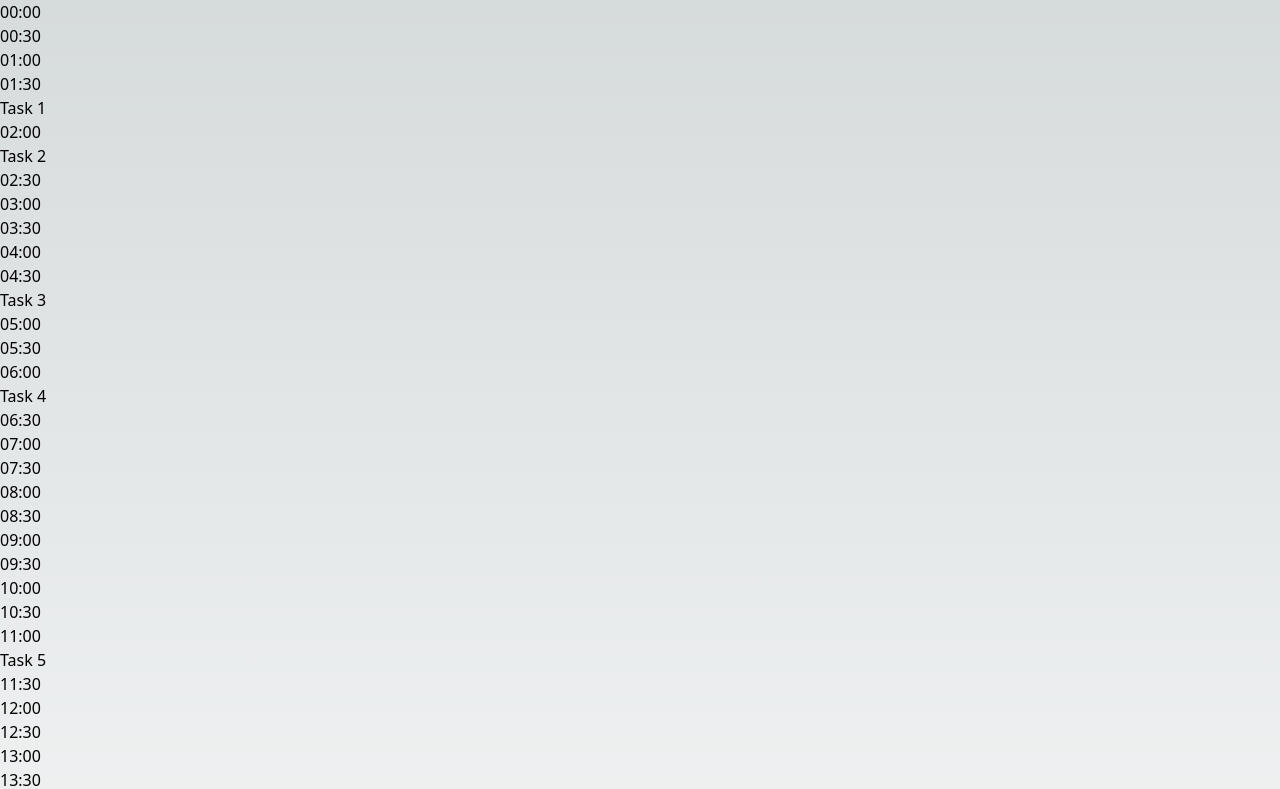
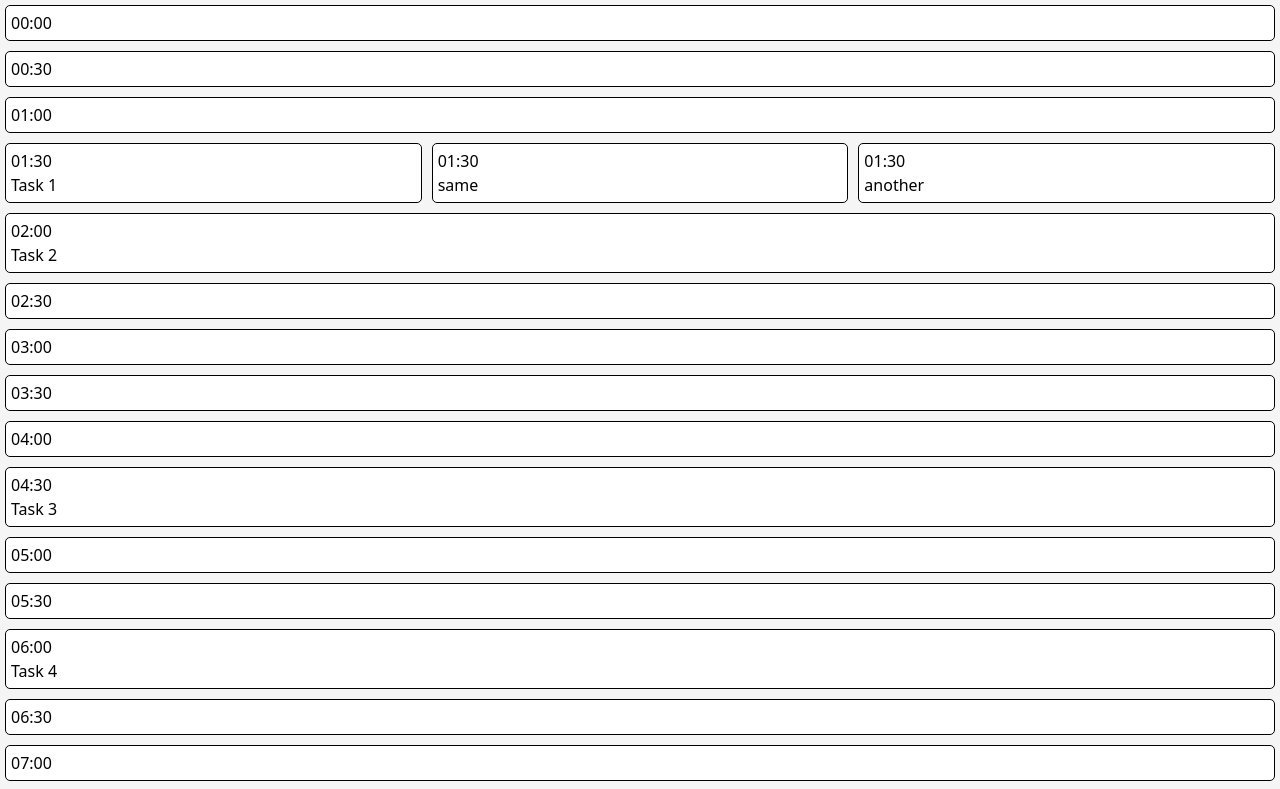
Before and after one commit to Pavel-2004/deerhacks, a Next.js app: page / in a window 1280 px wide. Shown: the top 789 px of the page. Built offline with nearby package versions, Linux system fonts and the light colour scheme.

Commit message:
decently functioning bi-hourly task list

```diff
--- a/src/components/DashboardTasks.js
+++ b/src/components/DashboardTasks.js
@@ -1,5 +1,4 @@
 import { useState } from "react";
-
 
 export default function DashboardTasks(props) {
     const [selectedTime, setSelectedTime] = useState(null)
@@ -12,20 +11,42 @@ export default function DashboardTasks(props) {
       }
     }
 
+    function handleClick(interval, taskName, taskId, taskDescription) {
+        const taskElement = document.getElementById(`task-${taskId}`);
+        if(taskElement.textContent === taskDescription) {
+            taskElement.innerHTML =
+                `
+                  <div>${interval}</div>
+                  <div>${taskName}</div>
+                `;
+        } else {
+            taskElement.textContent = taskDescription;
+        }
+    }
+
     return (
-        <div>
+        <div className="hourly-calendar">
           {intervals.map((interval) => {
-            const tasksForInterval = props.tasks.filter((task) =>  task.time === interval);
+            const tasksForInterval = props.tasks.filter((task) => task.time === interval);
+
             return (
               <div
                 key={interval}
-                className={`interval ${selectedTime === interval ? "selected" : ""}`}
+                className={`w-full interval ${selectedTime === interval ? "selected" : ""}`}
                 onClick={() => setSelectedTime(interval)}
               >
-                <div>{interval}</div>
-                {tasksForInterval.map((task) => (
-                  <div key={task.id}>{task.name}</div>
-                ))}
+                {tasksForInterval.length ? (
+                    tasksForInterval.map((task) => (
+                    <div className="task-by-interval interval-has-task" key={task.id} id={`task-${task.id}`}
+                                onClick={() => handleClick(interval, task.name, task.id, task.description)}
+                                style={{cursor: `pointer`, width: `${100 / tasksForInterval.length}%`, transition: '250ms' }}>
+                        <div>{interval}</div>
+                        <div>{task.name}</div>
+                    </div>
+                    ))
+                ) : (
+                    <div className="task-by-interval" style={{ display: "inline-block", width: `100%` }}>{interval}</div>
+                )}
               </div>
             );
           })}
--- a/src/pages/_app.js
+++ b/src/pages/_app.js
@@ -1,4 +1,5 @@
 import '@/styles/globals.css'
+import "@/styles/styles.css";
 
 export default function App({ Component, pageProps }) {
   return <Component {...pageProps} />
--- a/src/pages/index.js
+++ b/src/pages/index.js
@@ -1,22 +1,24 @@
 import Image from 'next/image'
 import { Inter } from 'next/font/google'
-import DashboardTasks from '@/components/dashboardTasks'
+import DashboardTasks from '@/components/DashboardTasks'
 
 const inter = Inter({ subsets: ['latin'] })
 
 export default function Home() {
 
   const tasks = [
-    { id: 1, name: 'Task 1', time: '01:30' },
-    { id: 2, name: 'Task 2', time: '02:00' },
-    { id: 3, name: 'Task 3', time: '04:30' },
-    { id: 4, name: 'Task 4', time: '06:00' },
-    { id: 5, name: 'Task 5', time: '11:00' },
-    { id: 6, name: 'Task 6', time: '15:30' },
-    { id: 7, name: 'Task 7', time: '16:30' },
-    { id: 8, name: 'Task 8', time: '18:00' },
-  ]
-  console.log(new Date());
+    { id: 1, name: 'Task 1', time: '01:30', duration: 0.5, description: 'Do task 1' },
+    { id: 10, name: 'same', time: '01:30', duration: 0.5, description: 'Do the same task' },
+    { id: 11, name: 'another', time: '01:30', duration: 0.5, description: 'Do another task' },
+    { id: 2, name: 'Task 2', time: '02:00', duration: 1, description: 'Do task 2' },
+    { id: 3, name: 'Task 3', time: '04:30', duration: 2, description: 'Do task 3' },
+    { id: 4, name: 'Task 4', time: '06:00', duration: 1, description: 'Do task 4' },
+    { id: 5, name: 'Task 5', time: '11:00', duration: 2, description: 'Do task 5' },
+    { id: 6, name: 'Task 6', time: '15:30', duration: 1, description: 'Do task 6' },
+    { id: 7, name: 'Task 7', time: '16:30', duration: 2, description: 'Do task 7' },
+    { id: 8, name: 'Task 8', time: '18:00', duration: 1, description: 'Do task 8' },
+  ];
+
   return (
     <div>
       <DashboardTasks tasks={tasks} />
--- /dev/null
+++ b/src/styles/styles.css
@@ -0,0 +1,25 @@
+.hourly-calendar {
+    background: whitesmoke;
+}
+
+.task-by-interval {
+    background: white;
+    border: 1px solid black;
+    border-radius: 5px;
+    padding: 5px;
+    margin: 5px;
+    display: inline-block;
+    transition: 250ms;
+    display: "inline-block";
+    width: 100%;
+}
+
+.interval {
+    display: flex;
+    justify-content: center;
+}
+
+.interval-has-task:hover {
+    cursor: pointer;
+    background: lightgray;
+}
```
